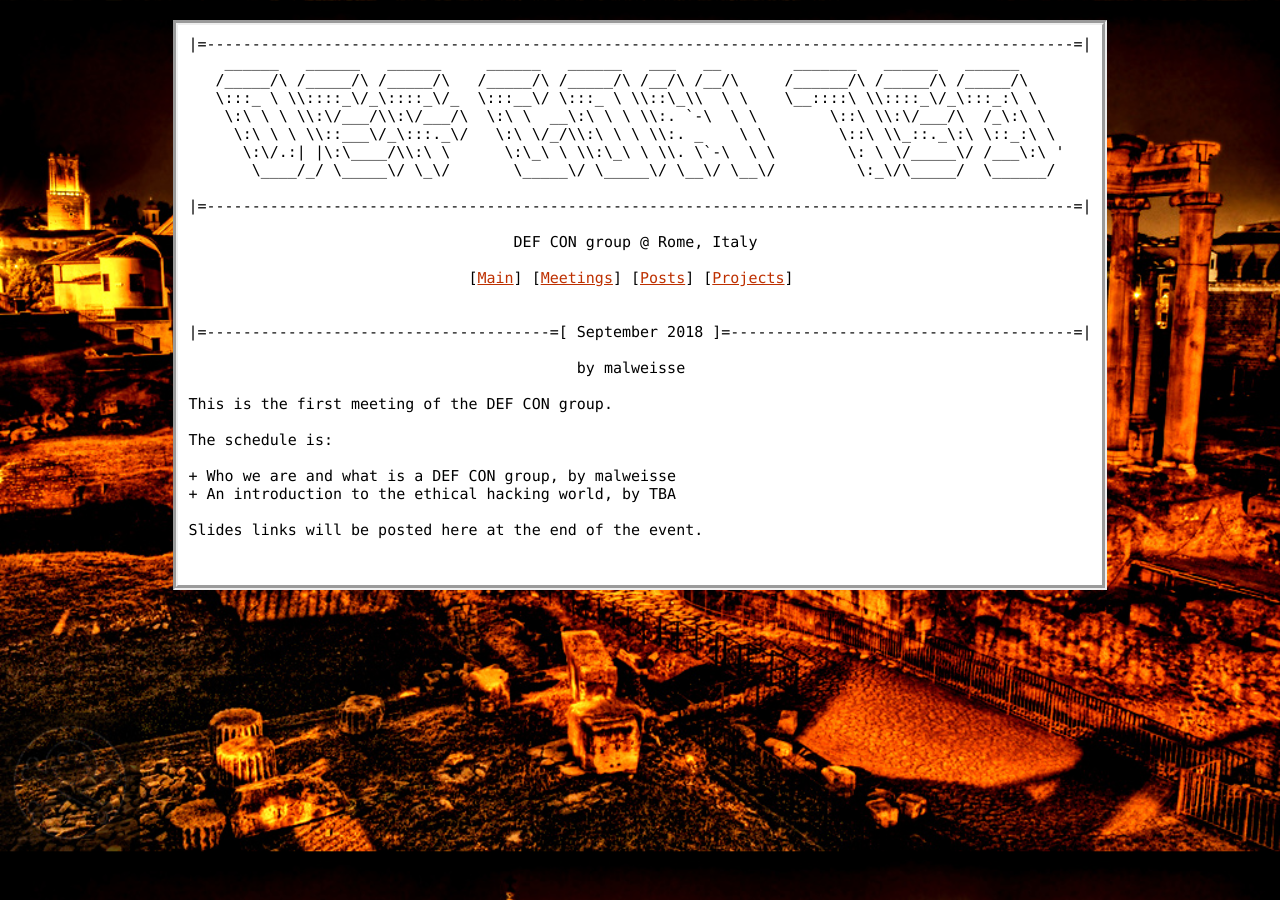
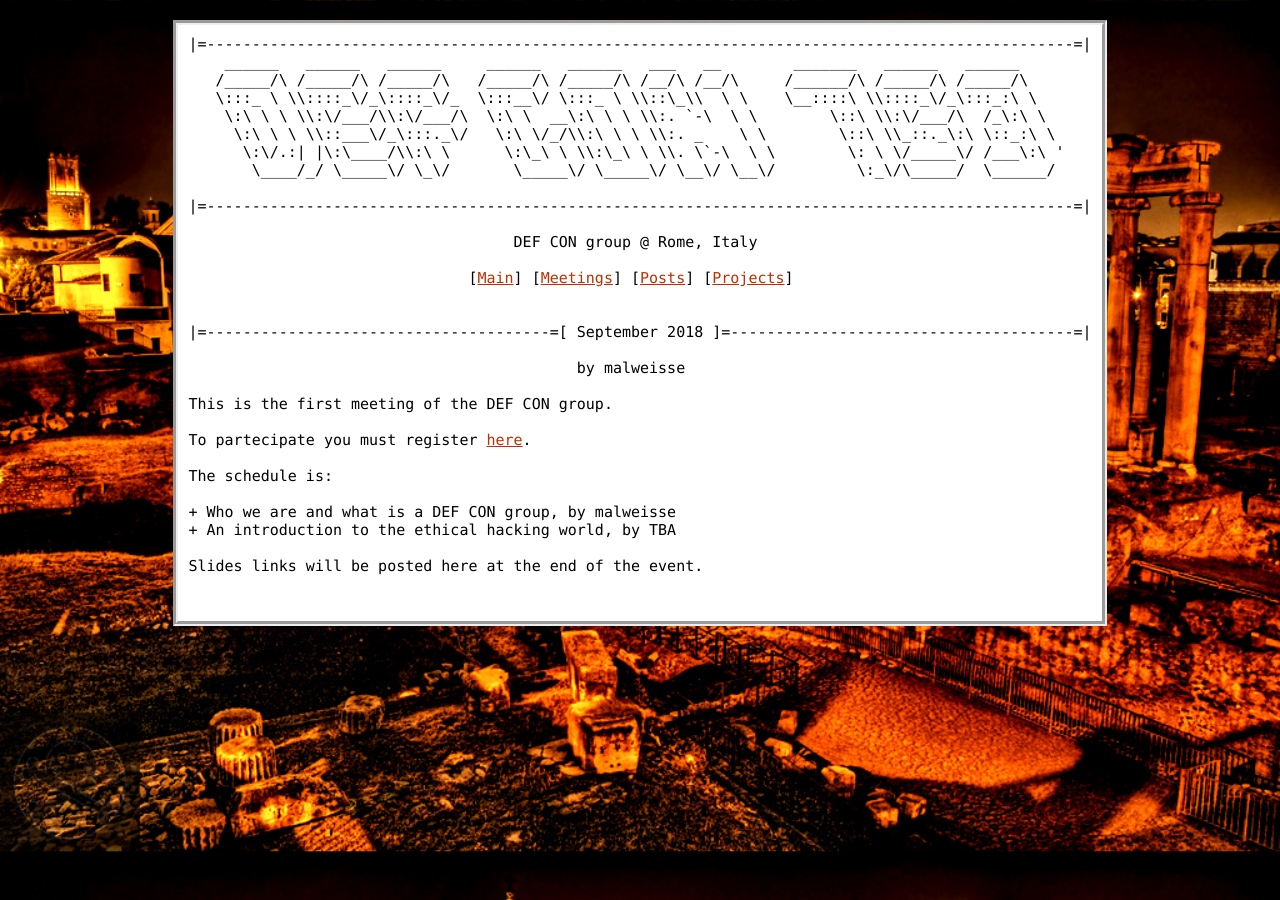
Before and after one commit to DEFCON753/defcon753.github.io, a Jekyll site: the page built from _posts/2018-08-16-meeting-sep18.html, in a window 1280 px wide. Built offline with Jekyll 4.4.1, drawn with Linux system fonts in a browser that asks for light colours.

Commit message:
register form sep 28

```diff
--- a/_posts/2018-08-16-meeting-sep18.html
+++ b/_posts/2018-08-16-meeting-sep18.html
@@ -8,6 +8,8 @@
 
 This is the first meeting of the DEF CON group.
 
+To partecipate you must register <a href="https://goo.gl/forms/sisoE2XHfimQJQiI3">here</a>.
+
 The schedule is:
 
 + Who we are and what is a DEF CON group, by malweisse
```
